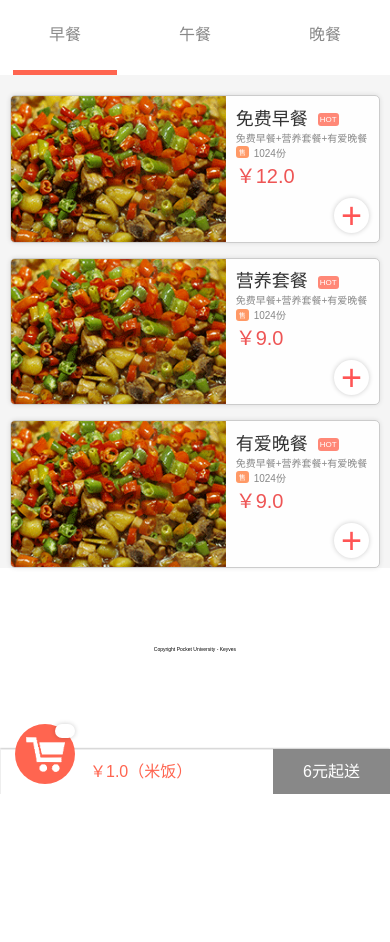
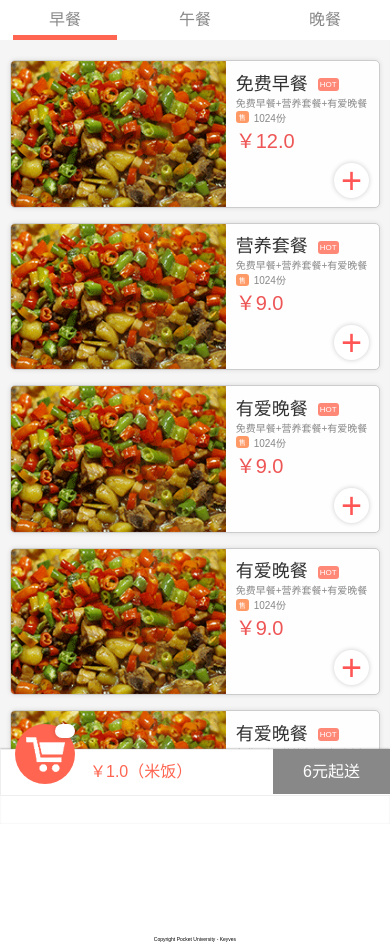
Before and after one commit to MarshallShady/demo, a PHP site: page / in a window 390 px wide. Shown: the part 50-992 px from the top of the page. Before the commit the page ends 844 px from the top, so only its background shows below. Run offline with PHP 8.4, Linux system fonts and the light colour scheme.

Commit message:
kd mobile index ok v1.0

```diff
--- a/kdhd/index.html
+++ b/kdhd/index.html
@@ -13,6 +13,8 @@
 </style>
 </head>
 <body>
+<div class="page">
+
 	<div id="header" class="header">
 	    <div class="header-title">
 	   		<p>切换餐厅 ></p>
@@ -65,6 +67,44 @@
 						<li><a href="javascript:;">第2餐厅第8档口</a></li>
 						<li><a href="javascript:;">第2餐厅第9档口</a></li>
 						<li><a href="javascript:;">第2餐厅第10档口</a></li>
+						<li><a href="javascript:;">第2餐厅第11档口</a></li>
+						<li><a href="javascript:;">第2餐厅第12档口</a></li>
+						<li><a href="javascript:;">第2餐厅第13档口</a></li>
+						<li><a href="javascript:;">第2餐厅第14档口</a></li>
+						<li><a href="javascript:;">第2餐厅第15档口</a></li>
+						<li><a href="javascript:;">第2餐厅第16档口</a></li>
+						<li><a href="javascript:;">第2餐厅第17档口</a></li>
+						<li><a href="javascript:;">第2餐厅第18档口</a></li>
+						<li><a href="javascript:;">第2餐厅第19档口</a></li>
+						<li><a href="javascript:;">第2餐厅第20档口</a></li>
+						<li><a href="javascript:;">第2餐厅第21档口</a></li>
+						<li><a href="javascript:;">第2餐厅第22档口</a></li>
+						<li><a href="javascript:;">第2餐厅第23档口</a></li>
+						<li><a href="javascript:;">第2餐厅第24档口</a></li>
+						<li><a href="javascript:;">第2餐厅第25档口</a></li>
+						<li><a href="javascript:;">第2餐厅第26档口</a></li>
+						<li><a href="javascript:;">第2餐厅第27档口</a></li>
+						<li><a href="javascript:;">第2餐厅第28档口</a></li>
+						<li><a href="javascript:;">第2餐厅第29档口</a></li>
+						<li><a href="javascript:;">第2餐厅第30档口</a></li>
+						<li><a href="javascript:;">第2餐厅第31档口</a></li>
+						<li><a href="javascript:;">第2餐厅第32档口</a></li>
+						<li><a href="javascript:;">第2餐厅第33档口</a></li>
+						<li><a href="javascript:;">第2餐厅第34档口</a></li>
+						<li><a href="javascript:;">第2餐厅第35档口</a></li>
+						<li><a href="javascript:;">第2餐厅第36档口</a></li>
+						<li><a href="javascript:;">第2餐厅第37档口</a></li>
+						<li><a href="javascript:;">第2餐厅第38档口</a></li>
+						<li><a href="javascript:;">第2餐厅第39档口</a></li>
+						<li><a href="javascript:;">第2餐厅第1档口</a></li>
+						<li><a href="javascript:;">第2餐厅第2档口</a></li>
+						<li><a href="javascript:;">第2餐厅第3档口</a></li>
+						<li><a href="javascript:;">第2餐厅第4档口</a></li>
+						<li><a href="javascript:;">第2餐厅第5档口</a></li>
+						<li><a href="javascript:;">第2餐厅第6档口</a></li>
+						<li><a href="javascript:;">第2餐厅第7档口</a></li>
+						<li><a href="javascript:;">第2餐厅第8档口</a></li>
+						<li><a href="javascript:;">第2餐厅第9档口</a></li>
 					</ul>
 					<div class="clear-float"></div>
 				</div>
@@ -130,6 +170,40 @@
 				<div class="food-icon icon-plus-minus plus" data-icon="+"></div>
 			</div>
 		</div>
+		<div class="card food row"  data-number="4">
+			<img class="card-object	food-image col-7" src="static/mobile/image/1.png" alt="">
+			<div class="card-text col-5">
+				<ul class="food-info card-middle card-right large">
+					<li class="food-name icon-after" data-icon="HOT">有爱晚餐</li>
+					<li class="food-components">免费早餐+营养套餐+有爱晚餐</li>
+					<li class="food-sold icon-before" data-icon="售">1024份</li>
+					<li class="food-unitprice warning">￥9.0</li>
+				</ul>
+			</div>
+			<div class="card-box food-box"></div>
+			<div class="food-icon-group">
+				<div class="food-icon icon-plus-minus hidden minus" data-icon="-"></div>
+				<span class="food-amount hidden">0</span>
+				<div class="food-icon icon-plus-minus plus" data-icon="+"></div>
+			</div>
+		</div>
+		<div class="card food row"  data-number="5">
+			<img class="card-object	food-image col-7" src="static/mobile/image/1.png" alt="">
+			<div class="card-text col-5">
+				<ul class="food-info card-middle card-right large">
+					<li class="food-name icon-after" data-icon="HOT">有爱晚餐</li>
+					<li class="food-components">免费早餐+营养套餐+有爱晚餐</li>
+					<li class="food-sold icon-before" data-icon="售">1024份</li>
+					<li class="food-unitprice warning">￥9.0</li>
+				</ul>
+			</div>
+			<div class="card-box food-box"></div>
+			<div class="food-icon-group">
+				<div class="food-icon icon-plus-minus hidden minus" data-icon="-"></div>
+				<span class="food-amount hidden">0</span>
+				<div class="food-icon icon-plus-minus plus" data-icon="+"></div>
+			</div>
+		</div>
 	</div>
 	<div style="font-size:5px;margin-top:20%;width:100%;text-align:center;">Copyright Pocket University - Keyves</div>
 	<div id="order" class="order">
@@ -144,10 +218,12 @@
 		</dl>
 		<input id="order-input" type="hidden">
 	</div>
+</div>
 <style>
 </style>
 <script type="text/javascript" src="static/mobile/js/lib/zepto.min.js"></script>
 <script type="text/javascript" src="static/mobile/js/lib/zepto.touch.js"></script>
+<script type="text/javascript" src="static/mobile/js/lib/pageScoll.js"></script>
 <script>
 	// TouchSlide({
 	// 	slideCell:"#banner",
@@ -186,6 +262,9 @@
 					});
 				}(len));
 			}
+
+			//给 canteen 的 scroll 增加交互
+			pageScoll( $("#canteen"), 4 );
 
 			//个人中心菜单
 			$("#memu").tap(function(e){
--- a/kdhd/static/mobile/css/index.css
+++ b/kdhd/static/mobile/css/index.css
@@ -1,4 +1,8 @@
 body,div,dl,dt,dd,ul,li,h3,span,p,input,button {margin:0;padding:0;font-family:"Microsoft YaHei","微软雅黑",arial,simsun;}
+.page {
+  max-width: 600px;
+  margin: 0 auto;
+}
 a{text-decoration:none;color:#fff;}
 ul {list-style:none;}
 button, input {outline:none;border:none;font-size:16px;}
@@ -304,7 +308,7 @@
 }
 .tab ul {
   width:100%;
-  height:75px;
+  height:40px;
 }
 .tab ul li {
   float:left;
@@ -317,7 +321,7 @@
   color:#888;
   width:80%;
   height:100%;
-  line-height:70px;
+  line-height:40px;
   text-align: center;
   box-sizing:border-box;
 }
--- /dev/null
+++ b/kdhd/static/mobile/js/lib/pageScoll.js
@@ -0,0 +1,70 @@
+
+
+function pageScoll( page, initSpeed ){
+	//page 为需要滚动条运动的dom元素
+	//initSpeed为要滚动的速度 1到10
+	var oPage = page;
+	var iStartTop = 0,
+		iStartTime = 0,
+		iChendTop = 0,
+		iChendTime = 0,
+		iScollSpeed = 0,
+		speed = initSpeed/10;
+	oPage.ontouchstart = function(ev)
+	{
+		var oEvent=ev||event;
+		var singleTouch = oEvent.changedTouches[0];
+
+		iStartTop = singleTouch.pageY;
+
+		var oDate = new Date();
+		iStartTime = oDate.getTime();
+
+		iScollSpeed = 0;
+
+
+	};
+	oPage.ontouchend = function(ev)
+	{
+		var oEvent=ev||event;
+		var singleTouch = oEvent.changedTouches[0];
+
+		iChendTop = singleTouch.pageY;
+
+		var oDate = new Date();
+		iChendTime = oDate.getTime();
+
+		iScollSpeed = ( iChendTop - iStartTop ) / ( ( iChendTime - iStartTime ) / 30 ) ;
+		iChendTime = 0;
+		iStartTime = 0;
+		iChendTime = 0;
+		iStartTime = 0;
+		if( oPage.timer )
+		{
+			clearInterval( oPage.timer );
+		}
+		if( iScollSpeed > 0 )
+		{
+
+			oPage.timer = setInterval(function(){
+				iScollSpeed -= speed;
+				if( iScollSpeed <= 0 )
+				{
+					clearInterval( oPage.timer );
+				}
+				$( oPage ).scrollTop( $( oPage ).scrollTop() - iScollSpeed );
+			},30);
+		}
+		else if( iScollSpeed < 0 )
+		{
+			oPage.timer = setInterval(function(){
+				iScollSpeed += speed;
+				if( iScollSpeed >= 0 )
+				{
+					clearInterval( oPage.timer );
+				}
+				$( oPage ).scrollTop( $( oPage ).scrollTop() - iScollSpeed );
+			},30);
+		}
+	};
+}
```
Lines whose indentation alone changed are shown as unchanged.
